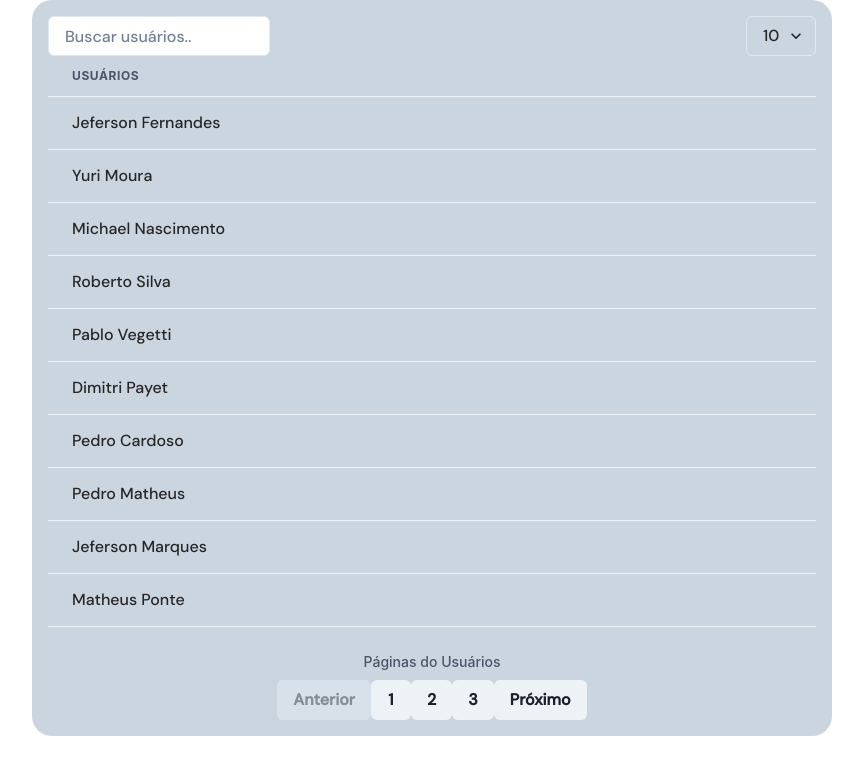
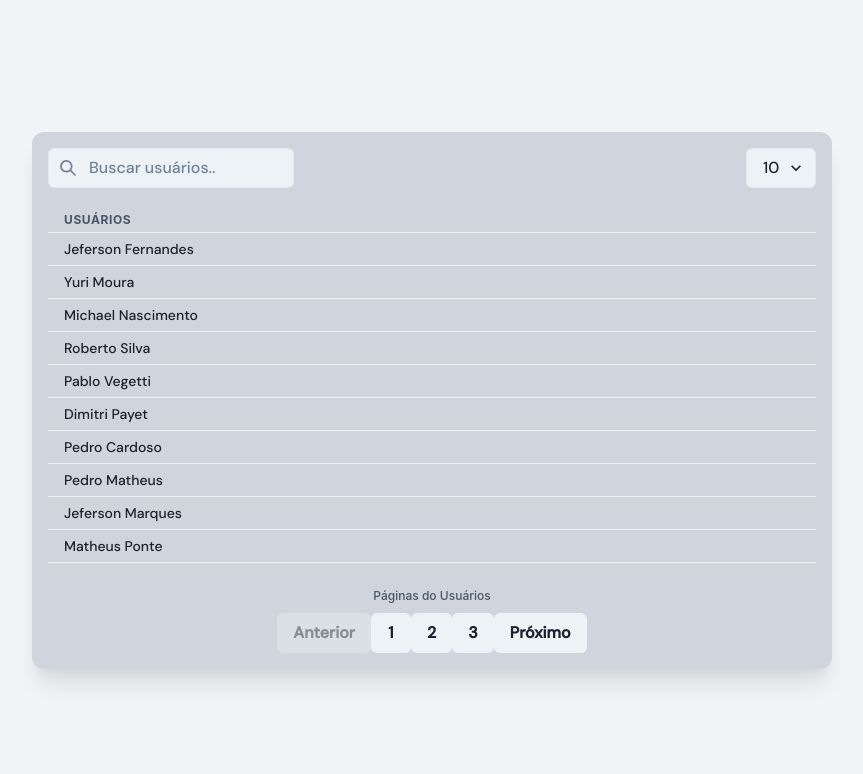
Before and after one commit to Mecbossdev/desafio-Almosthacker, a Next.js app: page / in a window 1280 px wide. Shown: the top 774 px of the page, without its empty margins (208-1071 px from the left). Built offline with nearby package versions, Linux system fonts and the light colour scheme.

Commit message:
feat: creation of input component and installation of the chakra-ui/icons icon library
fix: delete file global.css.
Implementation in pagination logic and component styles.

```diff
--- a/package.json
+++ b/package.json
@@ -18,6 +18,7 @@
     "react-dom": "^18"
   },
   "devDependencies": {
+    "@chakra-ui/icons": "^2.1.1",
     "@types/node": "^20",
     "@types/react": "^18",
     "@types/react-dom": "^18",
--- a/src/app/globals.css
+++ /dev/null
@@ -1,5 +0,0 @@
-html,
-body {
-  max-width: 100vw;
-  overflow-x: hidden;
-}
--- a/src/app/layout.tsx
+++ b/src/app/layout.tsx
@@ -22,7 +22,7 @@ export default function RootLayout({
     <html lang="en">
       <body className={dm_sans.className}>
         <DefaultProviders>
-          <Flex alignItems='center'>
+          <Flex minH='100vh' flexDirection='column' bgColor='#F2F4F7' >
             {children}
           </Flex>
         </DefaultProviders>
--- a/src/app/page.tsx
+++ b/src/app/page.tsx
@@ -1,9 +1,10 @@
 'use client'
+import { InputComponent } from "@/components/input-component";
 import Pagination from "@/components/pagination-component";
 import { SelectedComponent } from "@/components/select-filter";
 import TableList from "@/components/table-list";
 import { users } from "@/data/fake-user";
-import { Button, Container, Flex, Input } from "@chakra-ui/react";
+import { Alert, AlertIcon, AlertTitle, Button, Container, Flex } from "@chakra-ui/react";
 import { useEffect, useState } from "react";
 
 export default function Home() {
@@ -35,31 +36,42 @@ export default function Home() {
 
   return (
     <Container
-      padding='4'
+      p='4'
       maxW='800px'
       bg='gray.300'
-      color='#262626'
+      bgColor='#D0D5DD'
       margin='auto'
-      borderRadius='20px'
+      boxShadow='xl'
+      rounded='xl'
     >
       <Flex justifyContent='space-between'>
-        <Input
+        <InputComponent
+          type="text"
           value={search}
-          paddingRight='4'
           onChange={handleChange}
-          bgColor='white'
+          bgColor='#EDF2F7'
           width='max-content'
           placeholder="Buscar usuários.."
         />
         <SelectedComponent
+          width="max-content"
+          bgColor="#EDF2F7"
           itensPerPages={itensPerPages}
           setItensPerPages={setItensPerPages}
         />
       </Flex>
 
+      {filteredPosts.length === 0 && (
+        <Alert status='error' mt='20px'>
+          <AlertIcon />
+          <AlertTitle>Não existe usuário com esse nome!</AlertTitle>
+        </Alert>
+      )}
+
       <TableList
         currentItens={filteredPosts}
       />
+
       <Flex justifyContent='center'>
         <Button
           onClick={(e) => setCurrentPages(currentPages - 1)}
--- /dev/null
+++ b/src/components/input-component.tsx
@@ -0,0 +1,30 @@
+import { Input, InputGroup, InputLeftElement } from '@chakra-ui/react';
+import { SearchIcon } from '@chakra-ui/icons'
+import { ChangeEventHandler } from 'react';
+
+export interface IInputComponentProps {
+  type: string;
+  placeholder: string;
+  value?: string;
+  bgColor?: string;
+  width?: string;
+  onChange?: ChangeEventHandler<HTMLInputElement>;
+}
+
+export function InputComponent({value, placeholder, type, bgColor, width, onChange}: IInputComponentProps) {
+  return (
+    <InputGroup>
+      <InputLeftElement pointerEvents='none'>
+        <SearchIcon color='gray.500' />
+      </InputLeftElement>
+      <Input
+        type={type}
+        value={value}
+        placeholder={placeholder}
+        bgColor={bgColor}
+        width={width}
+        onChange={onChange}
+      />
+    </InputGroup>
+  );
+}
--- a/src/components/pagination-component.tsx
+++ b/src/components/pagination-component.tsx
@@ -2,7 +2,7 @@ import { Button } from '@chakra-ui/react';
 
 export interface IPaginationProps {
   setCurrentPages: React.Dispatch<React.SetStateAction<number>>;
-  pages: any;
+  pages: number;
 }
 
 export default function Pagination({pages, setCurrentPages}:  IPaginationProps) {
--- a/src/components/select-filter.tsx
+++ b/src/components/select-filter.tsx
@@ -1,22 +1,26 @@
-import { Select } from "@chakra-ui/react";
+import { Flex, Select } from "@chakra-ui/react";
 import { Dispatch, SetStateAction } from "react";
 
 export interface ISelectedComponentProps {
   itensPerPages: number;
   setItensPerPages: Dispatch<SetStateAction<number>>;
+  bgColor: string;
+  width?: string;
 }
 
-export function SelectedComponent ({itensPerPages, setItensPerPages}: ISelectedComponentProps) {
+export function SelectedComponent ({itensPerPages, setItensPerPages, bgColor, width}: ISelectedComponentProps) {
   return (
-    <div>
+    <>
       <Select
         value={itensPerPages}
         onChange={(e) => setItensPerPages(Number(e.target.value))}
+        bgColor={bgColor}
+        maxW={width}
       >
         <option value={5}>5</option>
         <option value={10}>10</option>
         <option value={25}>25</option>
       </Select>
-    </div>
+    </>
   );
 }
--- a/src/components/table-list.tsx
+++ b/src/components/table-list.tsx
@@ -17,8 +17,8 @@ export interface ITableListProps {
 export default function TableList ({currentItens}: ITableListProps) {
 
   return (
-    <TableContainer>
-      <Table variant='simple'>
+    <TableContainer mt='20px'>
+      <Table size='sm'>
         <TableCaption>Páginas do Usuários</TableCaption>
         <Thead>
           <Tr>
```
Also changed, not shown: 1 other file (tests, documents, lock files or other folders).
